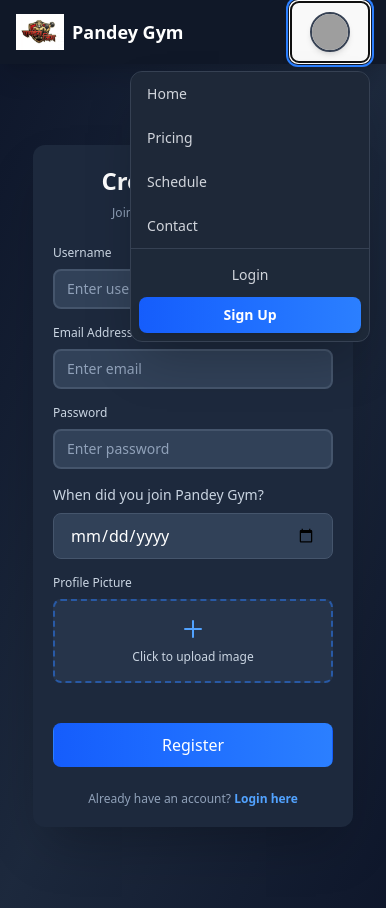
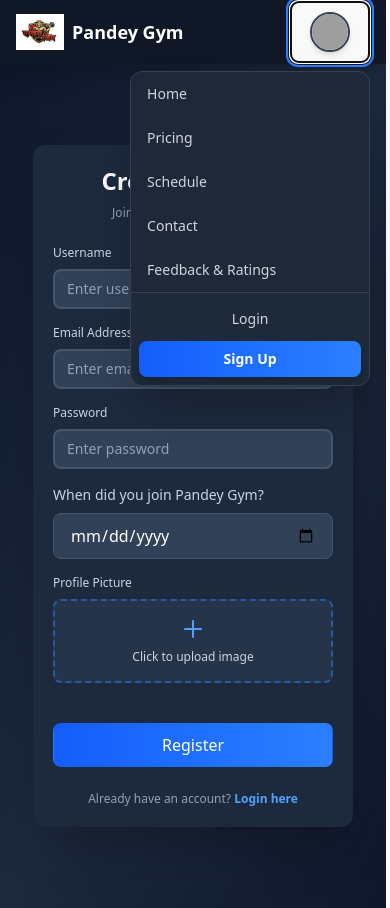
Before and after one commit to hasanjaved155/gym_frontend, a React (Vite) app: page /register in a window 390 px wide. Both pictures are taken after a click on the button "Open user menu". Built offline with nearby package versions, Linux system fonts and the light colour scheme; no server answers; grey boxes are pictures that could not be loaded.

Commit message:
Update MobileView.jsx
new review and ratings

```diff
--- a/src/navbarComponents/MobileView.jsx
+++ b/src/navbarComponents/MobileView.jsx
@@ -33,6 +33,13 @@ const MobileView = ({ setIsDropdownOpen }) => {
         >
           Contact
         </Link>
+        <Link
+          to="/feedback"
+          className="block px-4 py-3 text-sm text-gray-300 hover:bg-gray-700/50 hover:text-white transition-colors"
+          onClick={() => setIsDropdownOpen(false)}
+        >
+          Feedback & Ratings
+        </Link>
       </div>
     </>
   );
```
